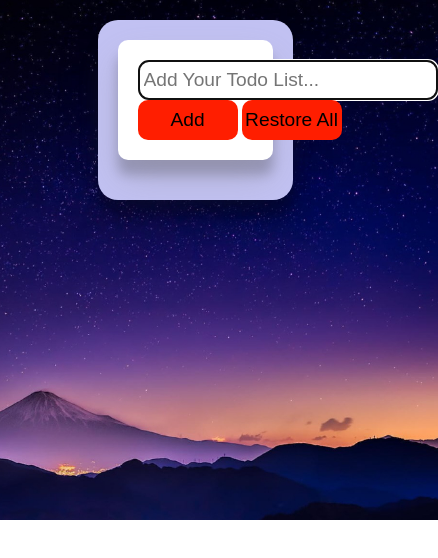
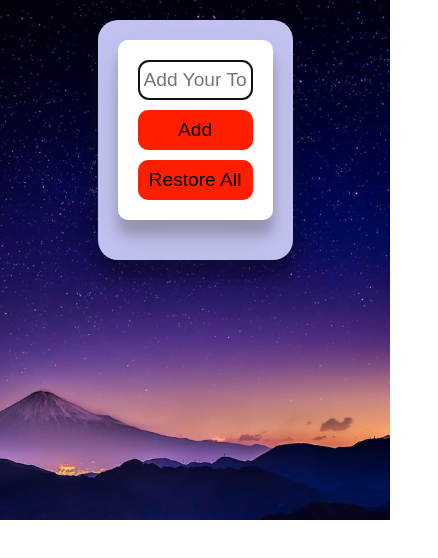
Before and after one commit to martialrahulsharma/My-Todo-List, a plain HTML site: page index.html in a window 390 px wide. Shown: the whole page, 438 px wide, since content can reach past the window. Drawn offline with Linux system fonts and the light colour scheme.

Commit message:
Update index.css
add media query on input and buttons

```diff
--- a/index.css
+++ b/index.css
@@ -128,3 +128,14 @@ label{
     color: black;
 }
 /* -----Confirm dislougue box End----- */
+/* Mobile view media query Start */
+@media screen and (max-width: 480px) {
+    .input-container input[type='text']{
+        width: 100%;
+    }
+    .input-container button{
+        width: 100%;
+        margin-top: 10px;
+    }
+}
+/* Mobile view media query end */
```
